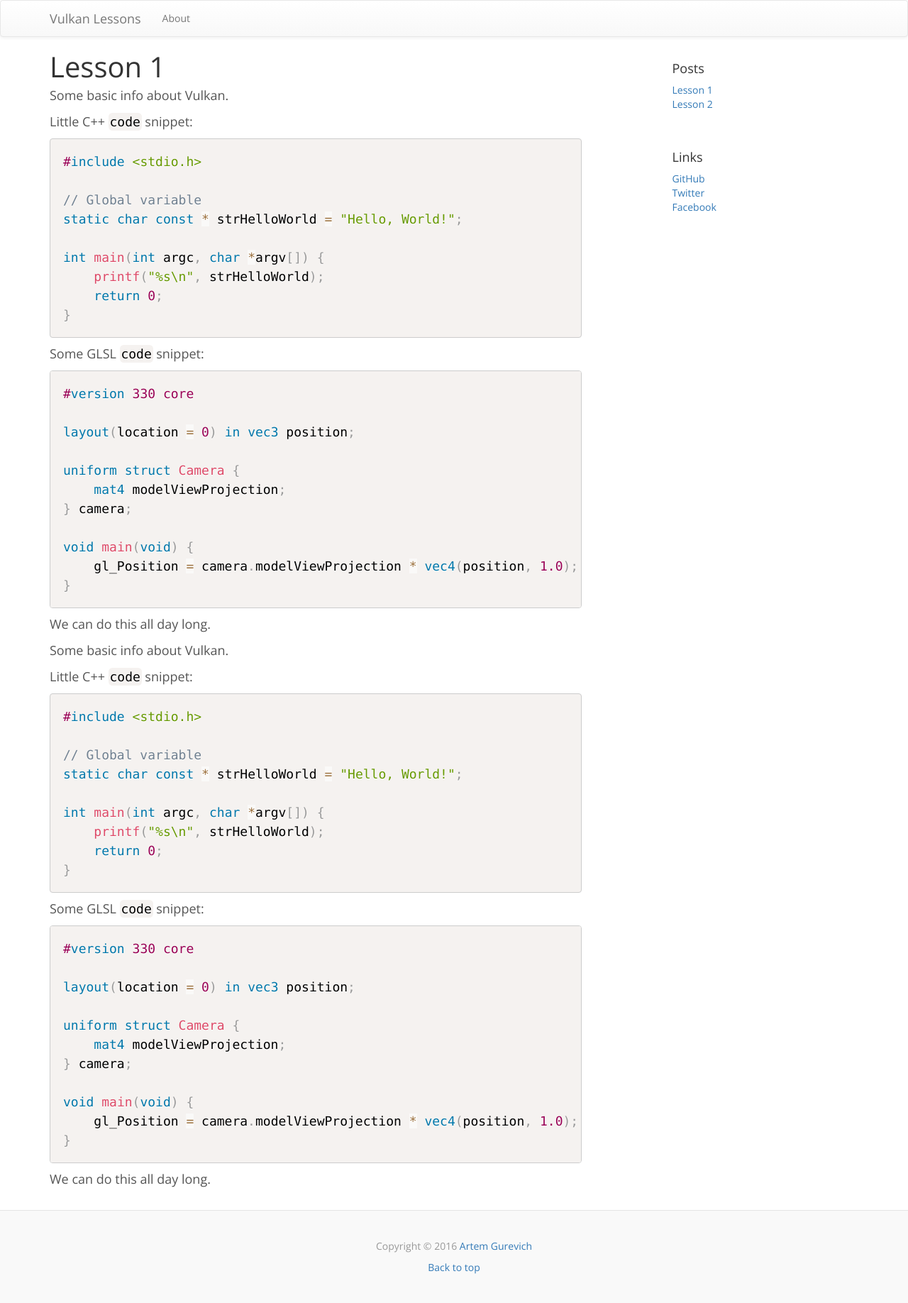
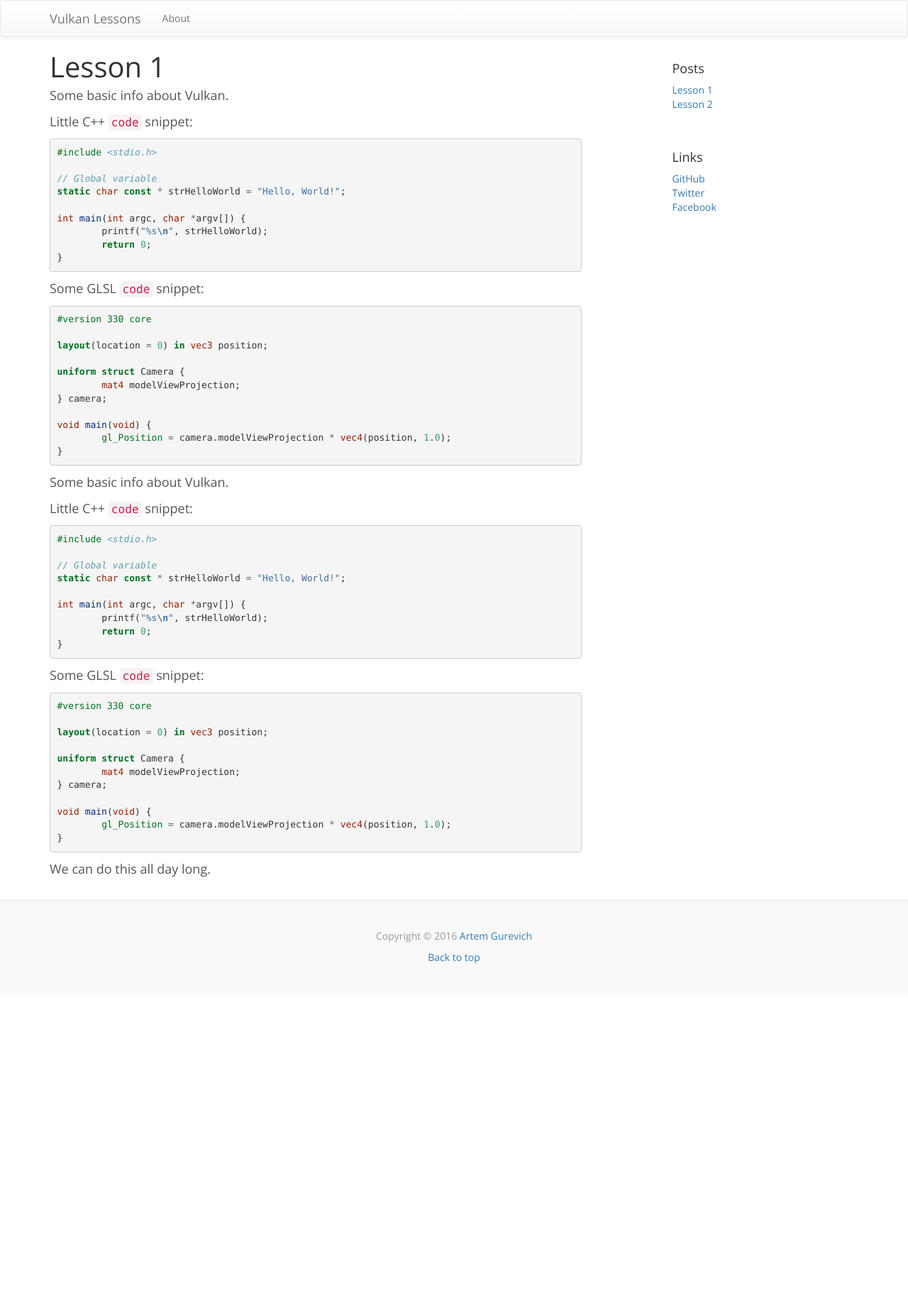
Before and after one commit to glcoder/glcoder.github.io, a Jekyll site: the page built from _posts/2016-02-17-lesson01.md, in a window 1280 px wide. Shown: the whole page at 71% size. Built offline with Jekyll 4.4.1, drawn with Linux system fonts in a browser that asks for light colours; nearby versions of some CDN libraries; Markdown is read by kramdown in place of the engine named in the settings; after the commit the page ends 1399 px from its top, so only the background shows below that.

Commit message:
Switch to kramdown and rouge

````diff
--- a/_config.yml
+++ b/_config.yml
@@ -11,11 +11,12 @@
 permalink:     pretty
 paginate_path: /page:num
 timezone:      Europe/Moscow
-markdown:      redcarpet
-highlighter:   none
+markdown:      kramdown
+highlighter:   rouge
 
-redcarpet:
-  extensions: ["no_intra_emphasis", "tables", "autolink", "strikethrough", "with_toc_data"]
+kramdown:
+  input:     GFM
+  hard_wrap: false
 
 defaults:
   values:
--- a/_includes/footer.html
+++ b/_includes/footer.html
@@ -1,13 +1,7 @@
 <footer class="blog-footer">
-  <p>Copyright © 2016 <a href="mailto:{{ site.email }}">{{ site.author }}</a></p>
+  <p>Copyright © 2016 <a href="mailto:{{ site.email }}?Subject=Vulkan%20Leesons">{{ site.author }}</a></p>
   <p><a href="#">Back to top</a></p>
 </footer> <!--/.blog-footer -->
 
 <script src="//cdn.jsdelivr.net/jquery/1.11.3/jquery.min.js"></script>
 <script src="//cdn.jsdelivr.net/bootstrap/3.3.6/js/bootstrap.min.js"></script>
-
-<script src="//cdn.jsdelivr.net/prism/1.4.1/prism.js"></script>
-<script src="//cdn.jsdelivr.net/prism/1.4.1/components/prism-clike.min.js"></script>
-<script src="//cdn.jsdelivr.net/prism/1.4.1/components/prism-c.min.js"></script>
-<script src="//cdn.jsdelivr.net/prism/1.4.1/components/prism-cpp.min.js"></script>
-<script src="//cdn.jsdelivr.net/prism/1.4.1/components/prism-glsl.min.js"></script>
--- a/_includes/head.html
+++ b/_includes/head.html
@@ -10,8 +10,8 @@
 
   <link rel="stylesheet" href="//cdn.jsdelivr.net/bootstrap/3.3.6/css/bootstrap.min.css">
   <link rel="stylesheet" href="//cdn.jsdelivr.net/bootstrap/3.3.6/css/bootstrap-theme.min.css">
-  <link rel="stylesheet" href="//cdn.jsdelivr.net/prism/1.4.1/themes/prism.css">
   <link rel="stylesheet" href="{{ '/css/main.css' | prepend: site.baseurl }}">
+  <link rel="stylesheet" href="{{ '/css/highlight.css' | prepend: site.baseurl }}">
 
   <link rel="canonical" href="{{ page.url | replace:'index.html','' | prepend: site.baseurl | prepend: site.url }}">
 </head>
--- a/_posts/2016-02-17-lesson01.md
+++ b/_posts/2016-02-17-lesson01.md
@@ -9,7 +9,7 @@
 
 Little C++ `code` snippet:
 
-```cpp
+{% highlight cpp %}
 #include <stdio.h>
 
 // Global variable
@@ -19,11 +19,11 @@
 	printf("%s\n", strHelloWorld);
 	return 0;
 }
-```
+{% endhighlight %}
 
 Some GLSL `code` snippet:
 
-```glsl
+{% highlight glsl %}
 #version 330 core
 
 layout(location = 0) in vec3 position;
@@ -35,15 +35,13 @@
 void main(void) {
 	gl_Position = camera.modelViewProjection * vec4(position, 1.0);
 }
-```
-
-We can do this all day long.
+{% endhighlight %}
 
 Some basic info about Vulkan.
 
 Little C++ `code` snippet:
 
-```cpp
+{% highlight cpp %}
 #include <stdio.h>
 
 // Global variable
@@ -53,11 +51,11 @@
 	printf("%s\n", strHelloWorld);
 	return 0;
 }
-```
+{% endhighlight %}
 
 Some GLSL `code` snippet:
 
-```glsl
+{% highlight glsl %}
 #version 330 core
 
 layout(location = 0) in vec3 position;
@@ -69,6 +67,6 @@
 void main(void) {
 	gl_Position = camera.modelViewProjection * vec4(position, 1.0);
 }
-```
+{% endhighlight %}
 
 We can do this all day long.
--- /dev/null
+++ b/css/highlight.css
@@ -0,0 +1,64 @@
+.hll { background-color: #ffffcc }
+.c { color: #60a0b0; font-style: italic } /* Comment */
+.err { border: 1px solid #FF0000 } /* Error */
+.k { color: #007020; font-weight: bold } /* Keyword */
+.o { color: #666666 } /* Operator */
+.ch { color: #60a0b0; font-style: italic } /* Comment.Hashbang */
+.cm { color: #60a0b0; font-style: italic } /* Comment.Multiline */
+.cp { color: #007020 } /* Comment.Preproc */
+.cpf { color: #60a0b0; font-style: italic } /* Comment.PreprocFile */
+.c1 { color: #60a0b0; font-style: italic } /* Comment.Single */
+.cs { color: #60a0b0; background-color: #fff0f0 } /* Comment.Special */
+.gd { color: #A00000 } /* Generic.Deleted */
+.ge { font-style: italic } /* Generic.Emph */
+.gr { color: #FF0000 } /* Generic.Error */
+.gh { color: #000080; font-weight: bold } /* Generic.Heading */
+.gi { color: #00A000 } /* Generic.Inserted */
+.go { color: #888888 } /* Generic.Output */
+.gp { color: #c65d09; font-weight: bold } /* Generic.Prompt */
+.gs { font-weight: bold } /* Generic.Strong */
+.gu { color: #800080; font-weight: bold } /* Generic.Subheading */
+.gt { color: #0044DD } /* Generic.Traceback */
+.kc { color: #007020; font-weight: bold } /* Keyword.Constant */
+.kd { color: #007020; font-weight: bold } /* Keyword.Declaration */
+.kn { color: #007020; font-weight: bold } /* Keyword.Namespace */
+.kp { color: #007020 } /* Keyword.Pseudo */
+.kr { color: #007020; font-weight: bold } /* Keyword.Reserved */
+.kt { color: #902000 } /* Keyword.Type */
+.m { color: #40a070 } /* Literal.Number */
+.s { color: #4070a0 } /* Literal.String */
+.na { color: #4070a0 } /* Name.Attribute */
+.nb { color: #007020 } /* Name.Builtin */
+.nc { color: #0e84b5; font-weight: bold } /* Name.Class */
+.no { color: #60add5 } /* Name.Constant */
+.nd { color: #555555; font-weight: bold } /* Name.Decorator */
+.ni { color: #d55537; font-weight: bold } /* Name.Entity */
+.ne { color: #007020 } /* Name.Exception */
+.nf { color: #06287e } /* Name.Function */
+.nl { color: #002070; font-weight: bold } /* Name.Label */
+.nn { color: #0e84b5; font-weight: bold } /* Name.Namespace */
+.nt { color: #062873; font-weight: bold } /* Name.Tag */
+.nv { color: #bb60d5 } /* Name.Variable */
+.ow { color: #007020; font-weight: bold } /* Operator.Word */
+.w { color: #bbbbbb } /* Text.Whitespace */
+.mb { color: #40a070 } /* Literal.Number.Bin */
+.mf { color: #40a070 } /* Literal.Number.Float */
+.mh { color: #40a070 } /* Literal.Number.Hex */
+.mi { color: #40a070 } /* Literal.Number.Integer */
+.mo { color: #40a070 } /* Literal.Number.Oct */
+.sb { color: #4070a0 } /* Literal.String.Backtick */
+.sc { color: #4070a0 } /* Literal.String.Char */
+.sd { color: #4070a0; font-style: italic } /* Literal.String.Doc */
+.s2 { color: #4070a0 } /* Literal.String.Double */
+.se { color: #4070a0; font-weight: bold } /* Literal.String.Escape */
+.sh { color: #4070a0 } /* Literal.String.Heredoc */
+.si { color: #70a0d0; font-style: italic } /* Literal.String.Interpol */
+.sx { color: #c65d09 } /* Literal.String.Other */
+.sr { color: #235388 } /* Literal.String.Regex */
+.s1 { color: #4070a0 } /* Literal.String.Single */
+.ss { color: #517918 } /* Literal.String.Symbol */
+.bp { color: #007020 } /* Name.Builtin.Pseudo */
+.vc { color: #bb60d5 } /* Name.Variable.Class */
+.vg { color: #bb60d5 } /* Name.Variable.Global */
+.vi { color: #bb60d5 } /* Name.Variable.Instance */
+.il { color: #40a070 } /* Literal.Number.Integer.Long */
````
